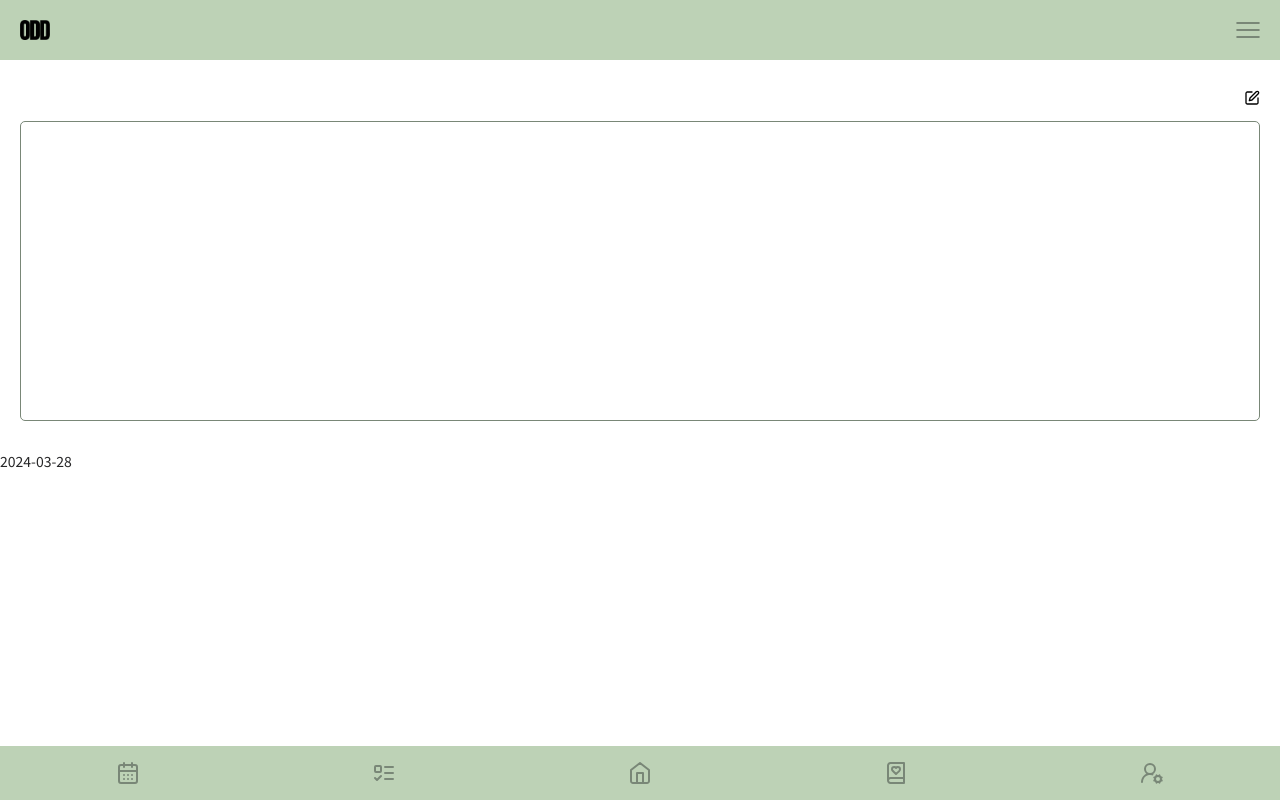
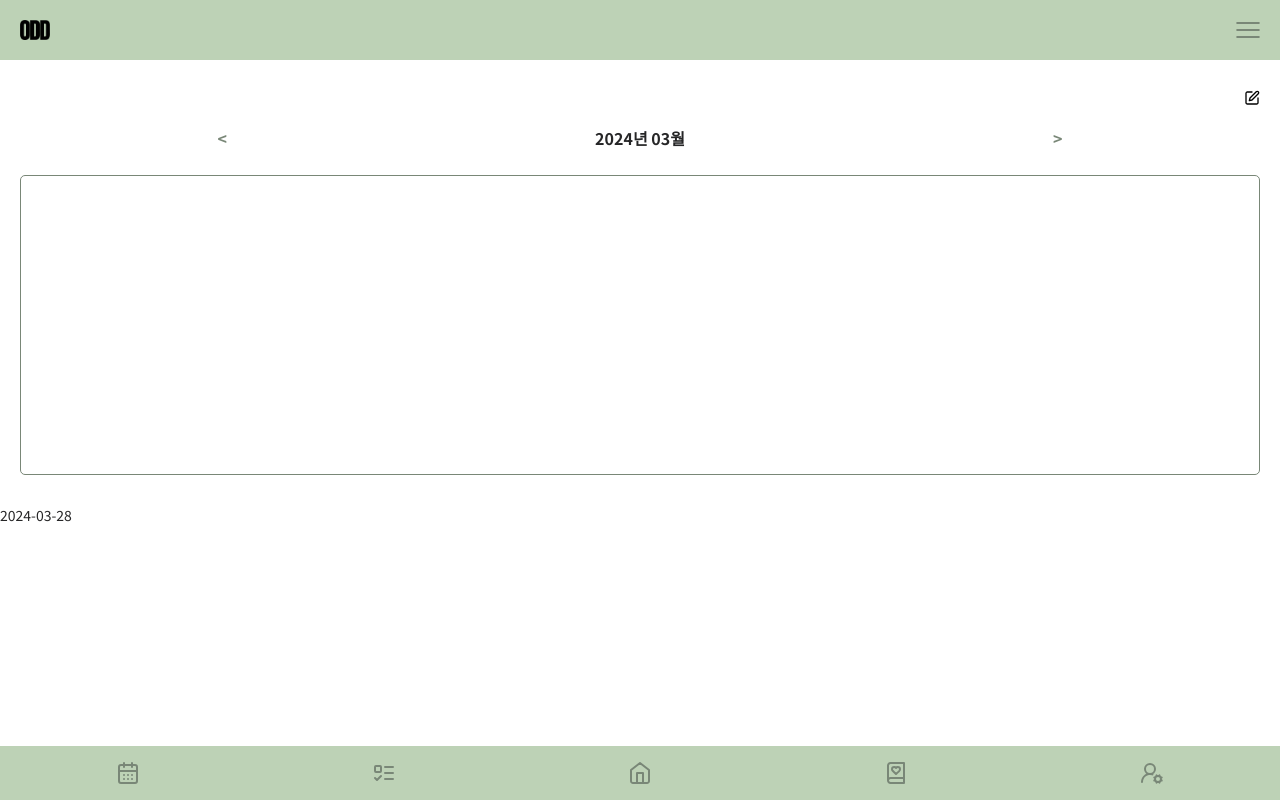
Before and after one commit to cci0/DN, a React (Create React App) app in the folder main-page/: page /MyDiary in a window 1280 px wide. Built offline with nearby package versions, Linux system fonts and the light colour scheme.

Commit message:
fix: diary scss

```diff
--- a/main-page/src/pages/Diary.js
+++ b/main-page/src/pages/Diary.js
@@ -7,6 +7,8 @@ import TodayPost from '../components/TodayPost';
 
 export default function Diary() {
     const [posts, setPosts] = useState([]);
+    const [currentYear, setCurrentYear] = useState(new Date().getFullYear());
+    const [currentMonth, setCurrentMonth] = useState(new Date().getMonth() + 1);
 
     useEffect(() => {
         const savedPosts = JSON.parse(localStorage.getItem('posts')) || [];
@@ -22,6 +24,33 @@ export default function Diary() {
         return `${year}-${month}-${day}`;
     };
 
+    const filterMonth = (posts, year, month) => {
+        return posts.filter((post) => {
+            const postDate = new Date(post.id);
+            return postDate.getFullYear() === year && postDate.getMonth() + 1 === month;
+        });
+    };
+
+    const filteredPosts = filterMonth(posts, currentYear, currentMonth);
+
+    const previousMonth = () => {
+        if (currentMonth === 1) {
+            setCurrentMonth(12);
+            setCurrentYear(currentYear - 1);
+        } else {
+            setCurrentMonth(currentMonth - 1);
+        }
+    };
+
+    const nextMonth = () => {
+        if (currentMonth === 12) {
+            setCurrentMonth(1);
+            setCurrentYear(currentYear + 1);
+        } else {
+            setCurrentMonth(currentMonth + 1);
+        }
+    };
+
     return (
         <div>
             <div className="mb-diary">
@@ -34,8 +63,19 @@ export default function Diary() {
                         />
                     </Link>
                 </div>
+                <div className="month-navigation">
+                    <button className="previous-btn" onClick={previousMonth}>
+                        &lt;
+                    </button>
+                    <span className="this-month">
+                        {currentYear}년 {('0' + currentMonth).slice(-2)}월
+                    </span>
+                    <button className="next-month" onClick={nextMonth}>
+                        &gt;
+                    </button>
+                </div>
                 <ul className="diary-listUp">
-                    {posts.map((post, index) => (
+                    {filteredPosts.map((post, index) => (
                         <li key={post.id}>
                             <Link className="diary-list" to={`/MyDiary/${post.id}`}>
                                 <span className="diary-mood">
--- a/main-page/src/styles/diary.scss
+++ b/main-page/src/styles/diary.scss
@@ -14,6 +14,55 @@ $error-color: #d1180d;
 
         .create-icon {
             width: 16px;
+        }
+    }
+
+    .month-navigation {
+        display: flex;
+        justify-content: space-around;
+        align-items: center;
+        margin-bottom: 20px;
+
+        .previous-btn {
+            border: 1px solid transparent;
+            background-color: transparent;
+            padding: 4px 26px;
+            font-size: 16px;
+            color: $icon-color;
+            font-weight: bold;
+        }
+        .previous-btn:hover {
+            background-color: $icon-color;
+            color: $white-color;
+            font-weight: bold;
+            border-radius: 5px;
+        }
+
+        .post-save-btn:hover {
+            background-color: $icon-color;
+            color: $white-color;
+            font-weight: bold;
+            border-radius: 5px;
+        }
+
+        .this-month {
+            font-size: 16px;
+            font-weight: bold;
+        }
+
+        .next-month {
+            border: 1px solid transparent;
+            background-color: transparent;
+            padding: 4px 26px;
+            font-size: 16px;
+            color: $icon-color;
+            font-weight: bold;
+        }
+        .next-month:hover {
+            background-color: $icon-color;
+            color: $white-color;
+            font-weight: bold;
+            border-radius: 5px;
         }
     }
 
```
